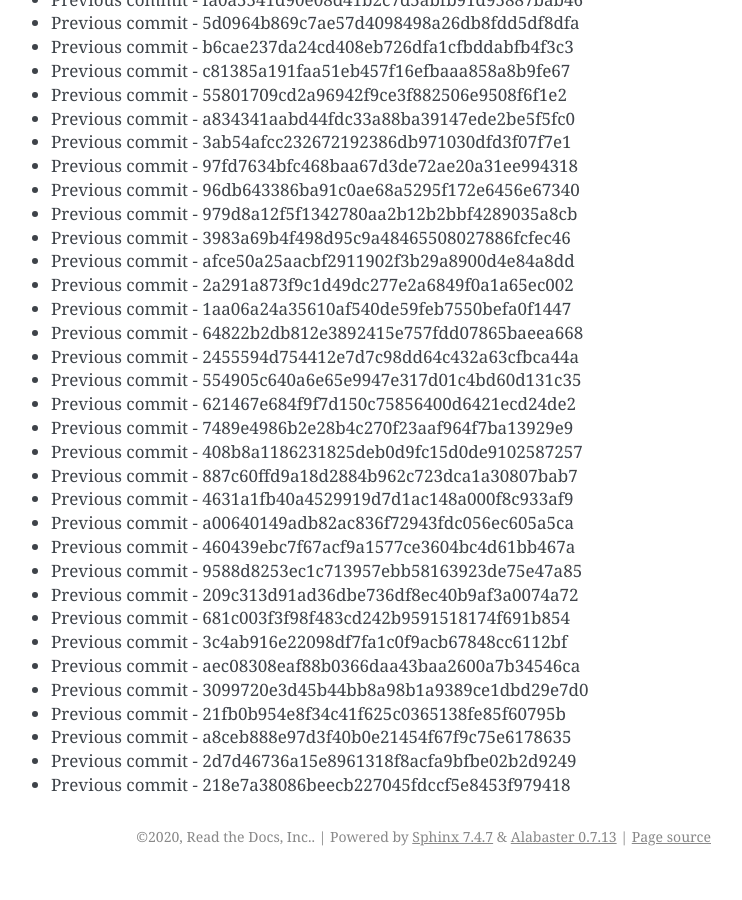
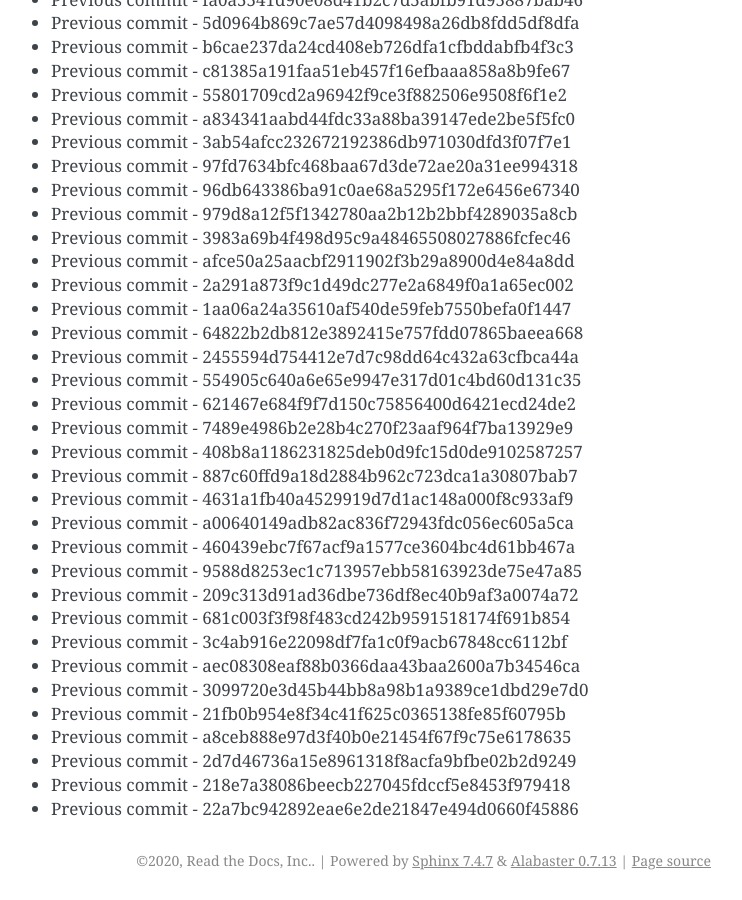
Before and after one commit to readthedocs/rtd-git-stresstest, a Sphinx documentation site: the page built from docs/updates.rst, in a window 1280 px wide and 900 px high, scrolled down 52771 px. Shown: the whole window, without its empty margins (399-1141 px from the left). Built offline with Sphinx 7.4.7, drawn with Linux system fonts in a browser that asks for light colours; before the commit the page ends 53647 px from its top, so only the background shows below that.

Commit message:
Generating commit from previous: 22a7bc942892eae6e2de21847e494d0660f45886

```diff
--- a/docs/updates.rst
+++ b/docs/updates.rst
@@ -2249,3 +2249,4 @@ It can be tested for any performance characteristics.
 * Previous commit - a8ceb888e97d3f40b0e21454f67f9c75e6178635
 * Previous commit - 2d7d46736a15e8961318f8acfa9bfbe02b2d9249
 * Previous commit - 218e7a38086beecb227045fdccf5e8453f979418
+* Previous commit - 22a7bc942892eae6e2de21847e494d0660f45886
```
